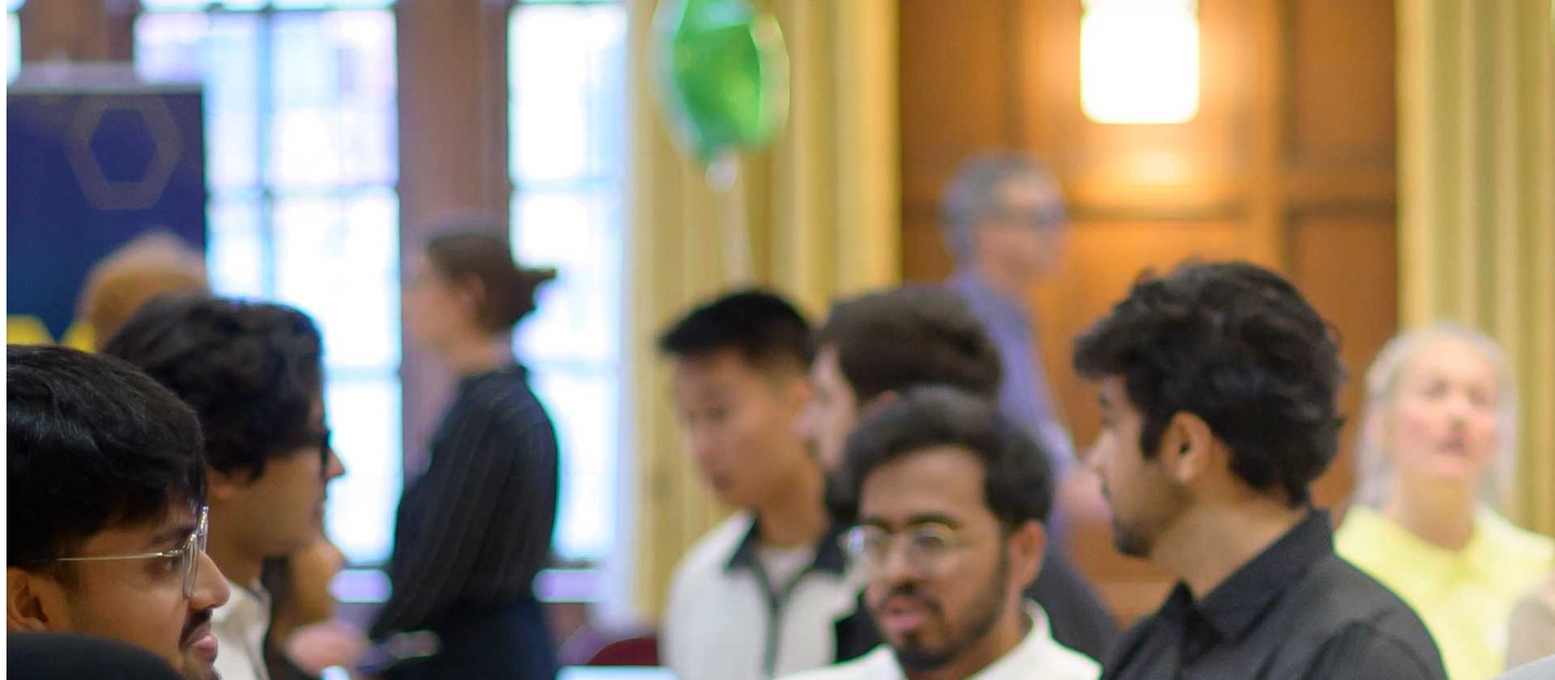
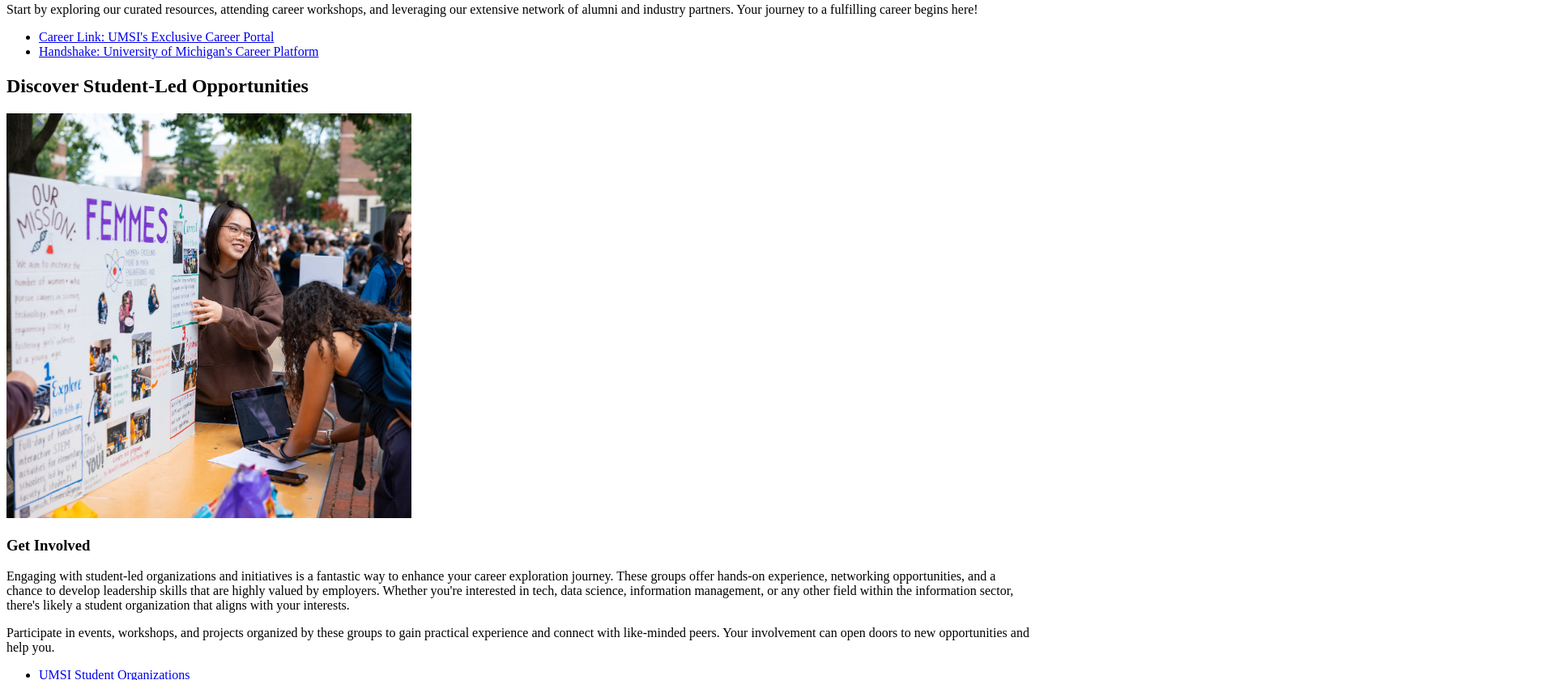
Before and after one commit to serenej-cpu/client_project_html_f25, a plain HTML site: page career.html in a window 1280 px wide. Shown: the part 1275-2115 px from the top of the page at 81% size, 1920 px wide, since content can reach past the window. Drawn offline with Linux system fonts and the light colour scheme.

Commit message:
Update career.html

```diff
--- a/career.html
+++ b/career.html
@@ -23,7 +23,7 @@
     <main id="main-content">
         <section>
             <h2>Explore Your Career</h2>
-                <img src="images/UMSI_CareerFair_02062025_13.jpg" alt="Students attend the UMSI Career Fair in February 2025.">
+                <img src="images/UMSI_CareerFair_02062025_13.jpg" width="500" height="500" alt="Students attend the UMSI Career Fair in February 2025.">
             <h3>Find Your Path</h3>
             <p>Navigating your career path can be both exciting and challenging. At UMSI, we are dedicated to providing you with the resources and support you need to explore various career options, understand industry trends, and connect with professionals in your field of interest. Whether you're considering internships, full-time positions, or further education, our Career Development Office is here to guide you every step of the way.</p>
             <p>Start by exploring our curated resources, attending career workshops, and leveraging our extensive network of alumni and industry partners. Your journey to a fulfilling career begins here!</p>
@@ -32,7 +32,7 @@
                 <li><a href="https://umich.joinhandshake.com/login">Handshake: University of Michigan's Career Platform</a></li>
             </ul>
             <h2>Discover Student-Led Opportunities</h2>
-                <img src="images/MCOMMONS-Festifall2025-25.jpg" alt="Students explore the various student organizations at Festifall.">
+                <img src="images/MCOMMONS-Festifall2025-25.jpg" width="500" height="500" alt="Students explore the various student organizations at Festifall.">
             <h3>Get Involved</h3>
             <p>Engaging with student-led organizations and initiatives is a fantastic way to enhance your career exploration journey. These groups offer hands-on experience, networking opportunities, and a chance to develop leadership skills that are highly valued by employers. Whether you're interested in tech, data science, information management, or any other field within the information sector, there's likely a student organization that aligns with your interests.</p>
             <p>Participate in events, workshops, and projects organized by these groups to gain practical experience and connect with like-minded peers. Your involvement can open doors to new opportunities and help you.</p>
```
